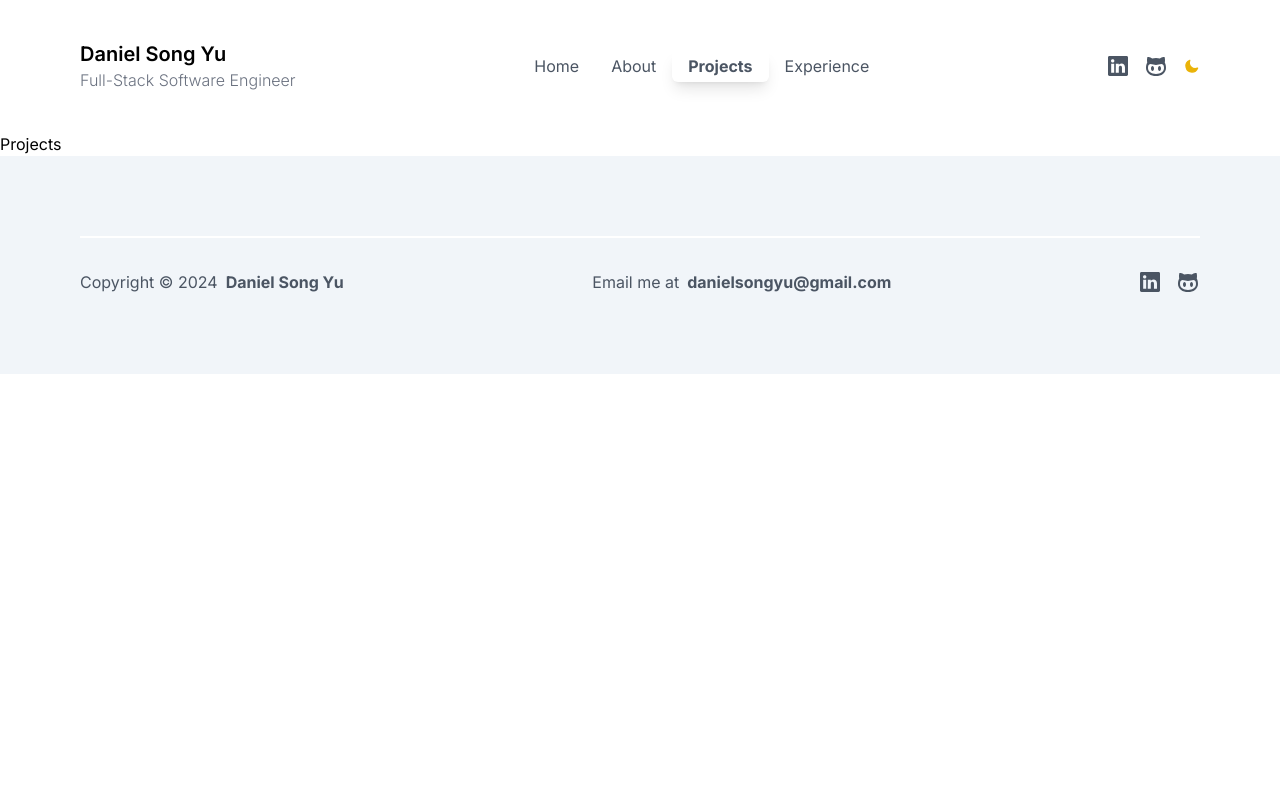
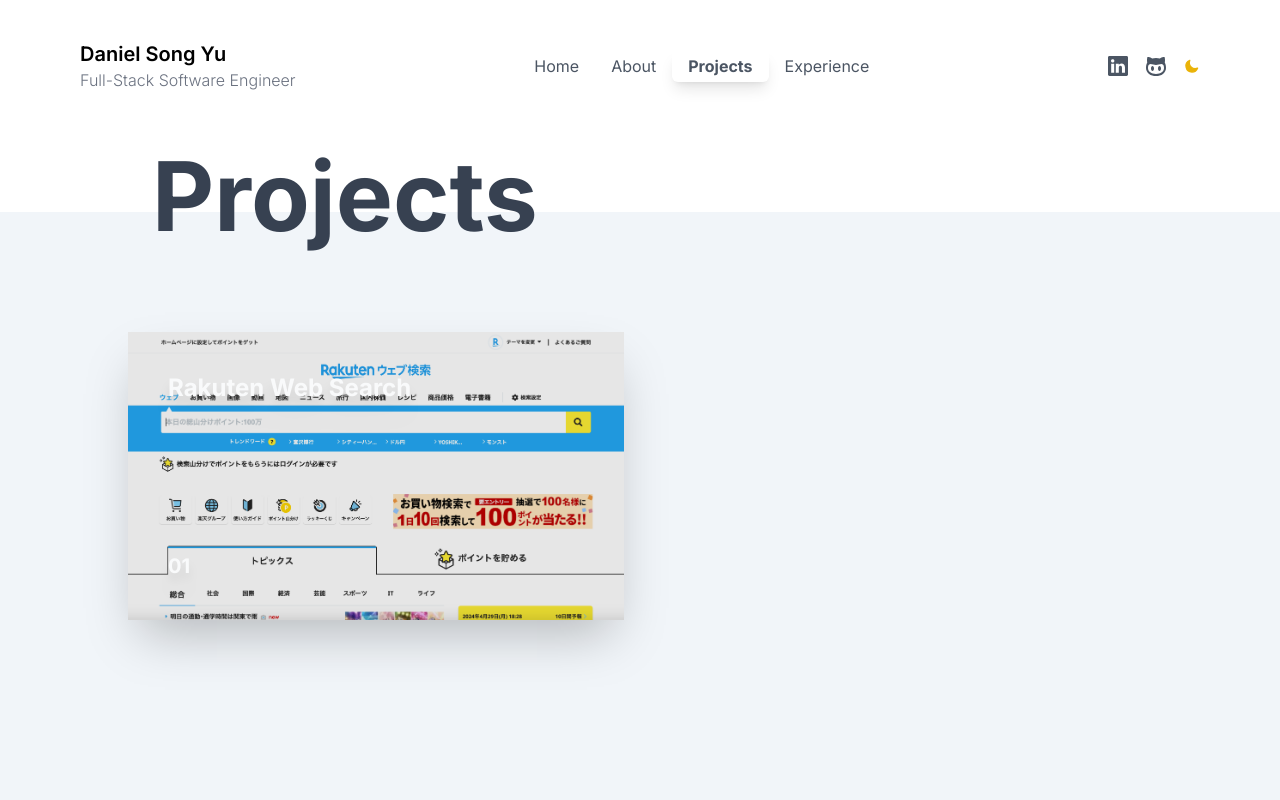
Before and after one commit to Song0180/daniel-song-portfolio, a Next.js app: page /projects in a window 1280 px wide. Shown: the top 800 px of the page. Built offline with nearby package versions, Linux system fonts and the light colour scheme.

Commit message:
add projects initial setup

```diff
--- a/app/about/page.tsx
+++ b/app/about/page.tsx
@@ -1,4 +1,9 @@
+import { Metadata } from 'next/types';
 import About from '../ui/about/about';
+
+export const metadata: Metadata = {
+  title: 'About',
+};
 
 const AboutPage = () => {
   return <About />;
--- a/app/experience/page.tsx
+++ b/app/experience/page.tsx
@@ -1,4 +1,9 @@
+import { Metadata } from 'next/types';
 import Experience from '../ui/experience/experience';
+
+export const metadata: Metadata = {
+  title: 'Experience',
+};
 
 const ExperiencePage = () => {
   return <Experience />;
--- a/app/lib/data.ts
+++ b/app/lib/data.ts
@@ -9,9 +9,9 @@
   projects: [
     {
       title: 'Rakuten Web Search',
-      url: 'https://websearch.rakuten.co.jp',
-      imgUrl: '/haha.png',
-      description: '',
+      link: 'https://websearch.rakuten.co.jp',
+      imgUrl: '/projects/RWS.png',
+      description: 'Haha',
     },
   ],
   about: {
@@ -259,7 +259,6 @@
       ],
     },
   ],
-  resumeUrl: 'http://www.cdqz.net/html/cdqz/html/index.html',
   socialLinks: {
     LinkedIn: 'https://www.linkedin.com/in/daniel-yu-song/',
     GitHub: 'https://github.com/song0180',
--- a/app/projects/page.tsx
+++ b/app/projects/page.tsx
@@ -1,5 +1,12 @@
-const Projects = () => {
-  return <div>Projects</div>;
+import { Metadata } from 'next/types';
+import Projects from '../ui/projects/projects';
+
+export const metadata: Metadata = {
+  title: 'Projects',
 };
 
-export default Projects;
+const ProjectsPage = () => {
+  return <Projects />;
+};
+
+export default ProjectsPage;
--- /dev/null
+++ b/app/ui/projects/projects.tsx
@@ -0,0 +1,61 @@
+import userData from '@/app/lib/data';
+import Image from 'next/image';
+
+const Projects = () => {
+  return (
+    <section>
+      <div className='max-w-5xl mx-auto h-28 mt-2 md:mt-0 md:h-40 flex flex-col justify-end'>
+        <h1 className='self-start mx-4 lg:mx-6 text-5xl md:text-8xl font-bold text-gray-700 dark:text-gray-200 py-16 md:py-12 text-left'>
+          Projects
+        </h1>
+      </div>
+      {/* Grid starts here */}
+      <div className='bg-slate-100 dark:bg-black -mt-20 pt-10'>
+        <div className='max-w-5xl mx-auto grid grid-cols-1 md:grid-cols-2 gap-8 py-20 pb-40'>
+          {userData.projects.map((projects, idx) => (
+            <ProjectCard
+              key={projects.title}
+              title={projects.title}
+              link={projects.link}
+              imgUrl={projects.imgUrl}
+              number={`${idx + 1}`}
+            />
+          ))}
+        </div>
+      </div>
+    </section>
+  );
+};
+
+export default Projects;
+
+interface ProjectCardProps {
+  title: string;
+  link: string;
+  imgUrl: string;
+  number: string;
+}
+
+const ProjectCard = ({ title, link, imgUrl, number }: ProjectCardProps) => {
+  return (
+    <a href={link} className='w-full block shadow-2xl'>
+      <div className='relative overflow-hidden'>
+        <div className='h-72 object-cover'>
+          <Image
+            src={imgUrl}
+            alt='portfolio'
+            width={1000}
+            height={1000}
+            className='brightness-90 transform hover:scale-125 transition duration-2000 ease-out object-cover h-full w-full'
+          />
+        </div>
+        <h1 className='absolute top-10 left-10 text-gray-50 font-bold text-2xl drop-shadow-xl'>
+          {title}
+        </h1>
+        <h1 className='absolute bottom-10 left-10 text-gray-50 font-bold text-xl drop-shadow-xl'>
+          {number.length === 1 ? '0' + number : number}
+        </h1>
+      </div>
+    </a>
+  );
+};
--- a/tailwind.config.ts
+++ b/tailwind.config.ts
@@ -13,6 +13,9 @@
         'gradient-conic':
           'conic-gradient(from 180deg at 50% 50%, var(--tw-gradient-stops))',
       },
+      transitionDuration: {
+        '2000': '2000ms',
+      },
     },
   },
   plugins: [],
```
Also changed, not shown: public/projects/RWS.png (added).
